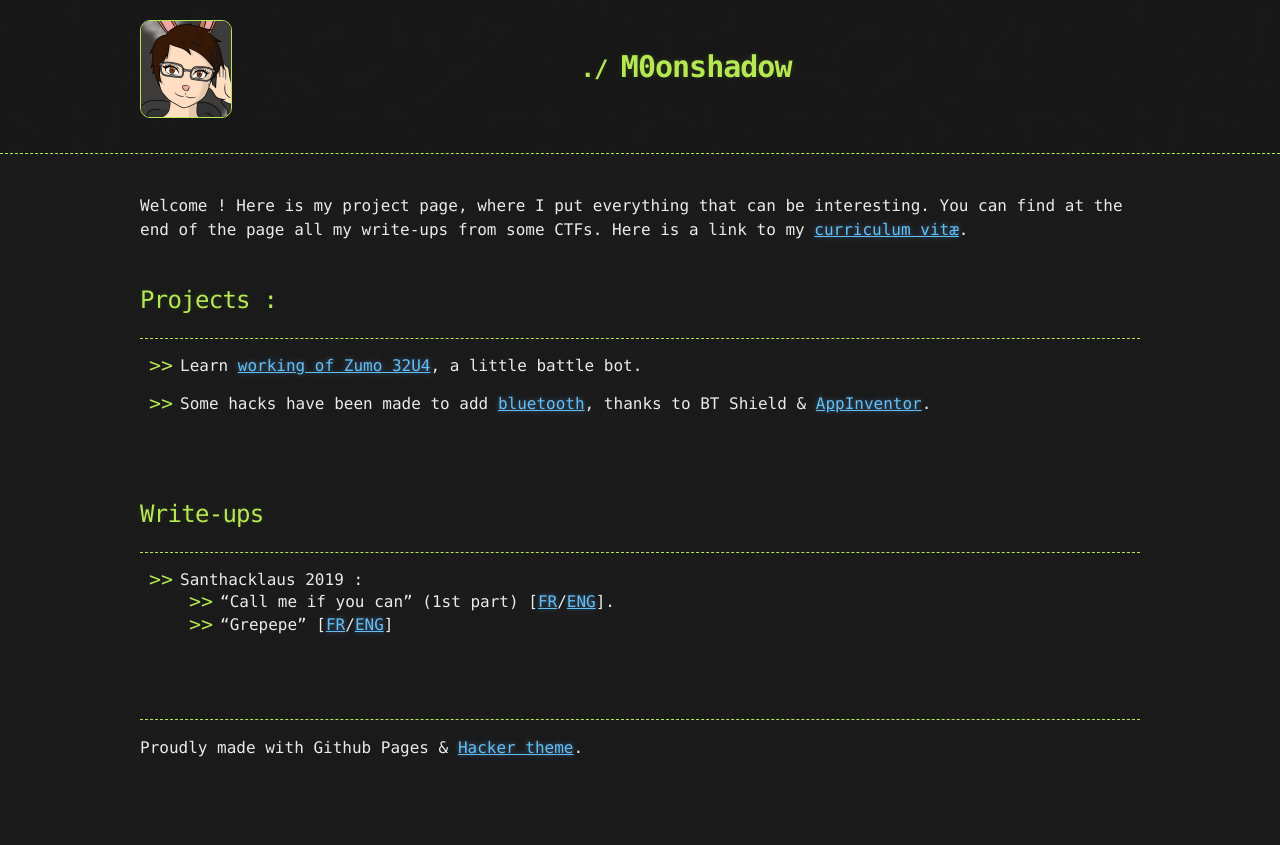
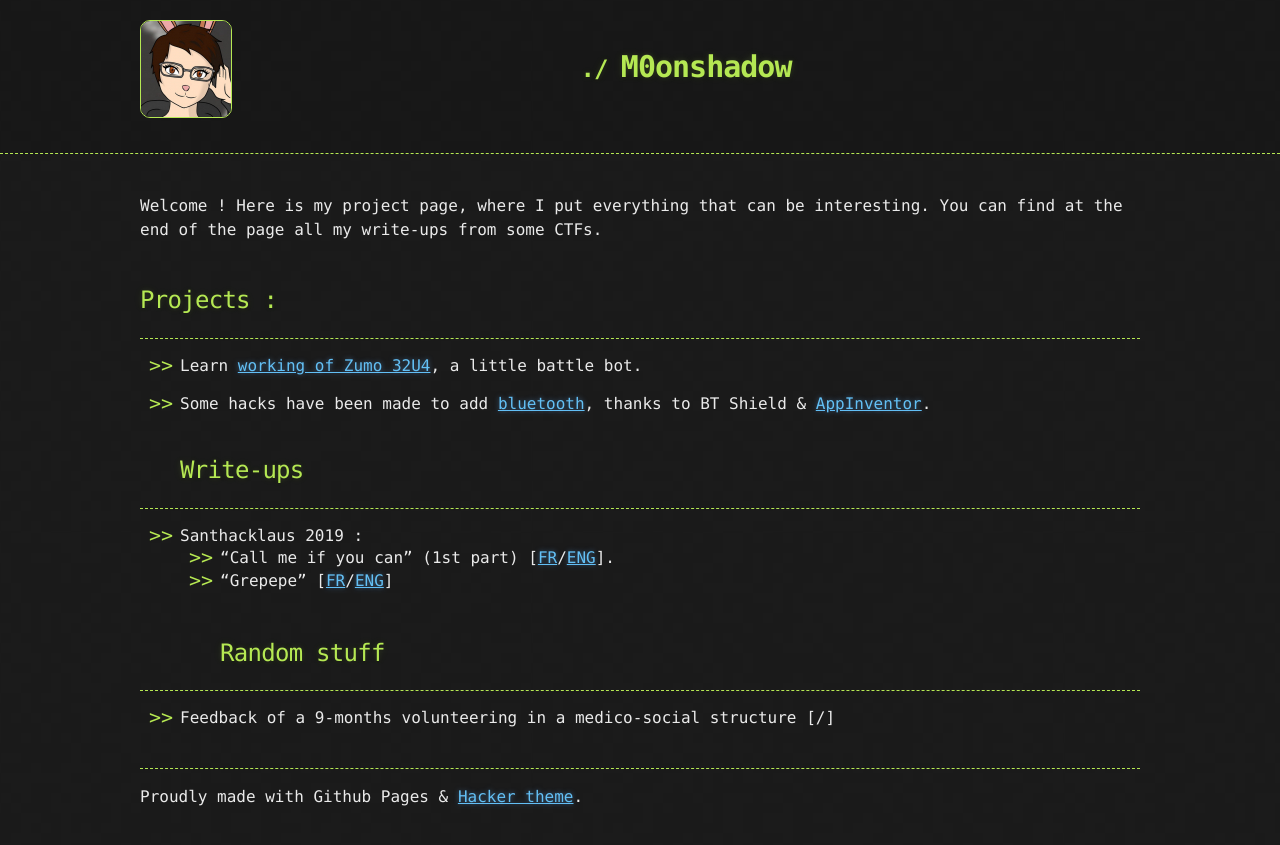
Before and after one commit to M0onshadow/M0onshadow.github.io, a Jekyll site: the page built from index.md, in a window 1280 px wide. Shown: the top 845 px of the page. Built offline with Jekyll 4.4.1, drawn with Linux system fonts in a browser that asks for light colours; the repository's description, which GitHub fills in, is left out.

Commit message:
Update index.md

```diff
--- a/index.md
+++ b/index.md
@@ -2,7 +2,7 @@
 layout: default
 ---
 
-Welcome ! Here is my project page, where I put everything that can be interesting. You can find at the end of the page all my write-ups from some CTFs. Here is a link to my [curriculum vitæ](CV___SC.pdf).
+Welcome ! Here is my project page, where I put everything that can be interesting. You can find at the end of the page all my write-ups from some CTFs.
 <br/>
 <br/>
 ## Projects :
@@ -12,10 +12,8 @@ Welcome ! Here is my project page, where I put everything that can be interestin
 - Learn [working of Zumo 32U4](https://github.com/M0onshadow/zumo32u4/tree/master/first_tests), a little battle bot.
 
 - Some hacks have been made to add [bluetooth](https://github.com/M0onshadow/zumo32u4/tree/master/bluetooth), thanks to BT Shield & [AppInventor](https://appinventor.mit.edu).
-
 <br/>
 <br/>
-
 ## Write-ups
 
 * * *
@@ -25,6 +23,11 @@ Welcome ! Here is my project page, where I put everything that can be interestin
   - "Grepepe" [<a href="ctf/Santhacklaus/Grepepe/grepepe_fr">FR</a>/<a href="ctf/Santhacklaus/Grepepe/grepepe_eng">ENG<a/>]<br/>
 <br/>
 <br/>
+## Random stuff
+
+* * *
+  - Feedback of a 9-months volunteering in a medico-social structure [<a href=""></a>/<a href=""></a>]
+<br/>
 <br/>
 
 * * *
```
